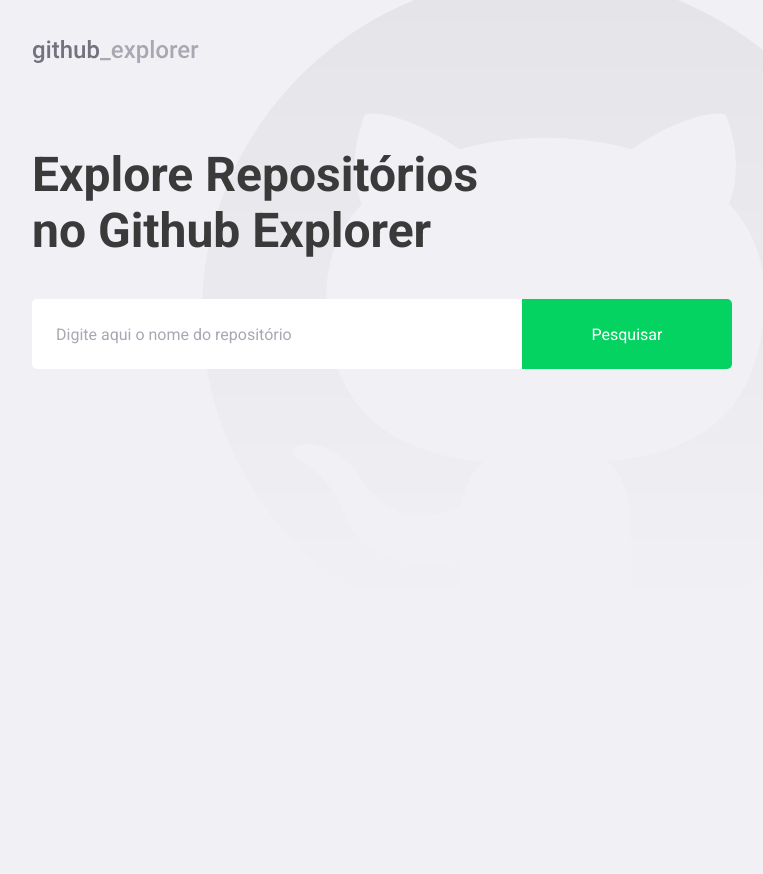
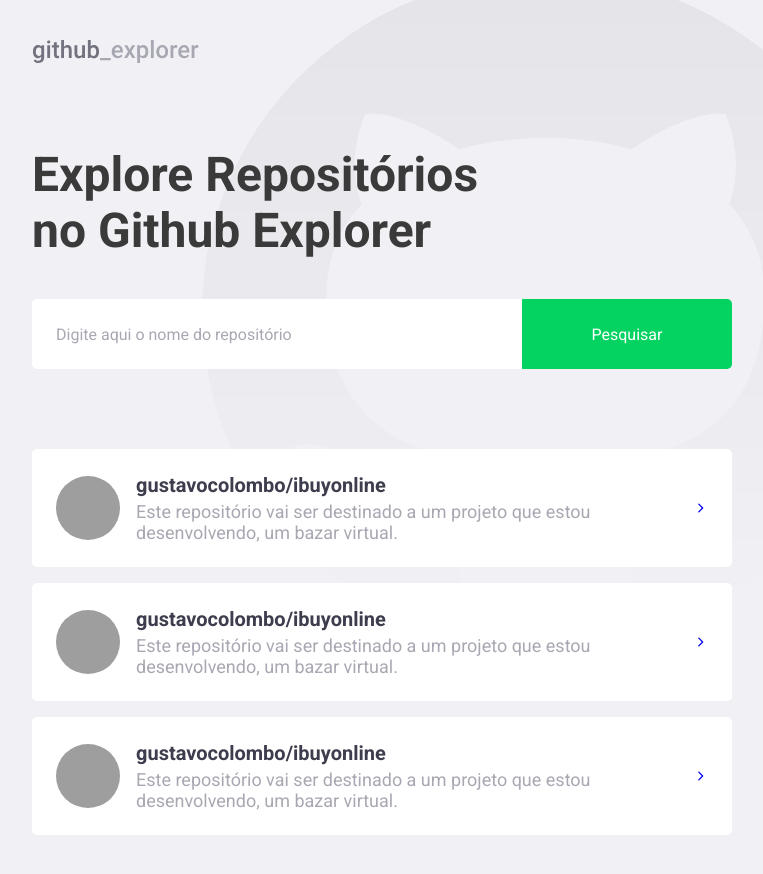
Before and after one commit to gustavocolombo/projeto-github-explorer, a React (Create React App) app: page / in a window 1280 px wide. Shown: the whole page, without its empty margins (148-911 px from the left). Before the commit the page ends 800 px from the top, so only its background shows below. Built offline with nearby package versions, Linux system fonts and the light colour scheme; grey boxes are pictures that could not be loaded.

Commit message:
criando layout da lista de repositórios

```diff
--- a/package.json
+++ b/package.json
@@ -16,6 +16,7 @@
     "polished": "^3.6.5",
     "react": "^16.13.1",
     "react-dom": "^16.13.1",
+    "react-icons": "^3.10.0",
     "react-router-dom": "^5.2.0",
     "react-scripts": "3.4.1",
     "styled-components": "^5.1.1",
--- a/src/pages/Dashboard/index.tsx
+++ b/src/pages/Dashboard/index.tsx
@@ -1,7 +1,8 @@
 import React from 'react';
 
 import logo from '../../assets/github_explorer.svg';
-import { Title, Form } from './styles';
+import { Title, Form, Repositories } from './styles';
+import { FiChevronRight } from 'react-icons/fi';
 
 const Dashboard: React.FC = () => {
   return (
@@ -13,6 +14,47 @@
         <input placeholder="Digite aqui o nome do repositório"/>
         <button type="submit">Pesquisar</button>
       </Form>
+
+      <Repositories>
+       <a href="teste">
+        <img src="https://avatars3.githubusercontent.com/u/66711378?s=460&u=1892f3e33fa834fb432991d37145567f42a6212c&v=4"
+          alt= "usuário do github"
+        />
+
+        <div>
+          <strong>gustavocolombo/ibuyonline</strong>
+          <p>Este repositório vai ser destinado a um projeto que estou desenvolvendo, um bazar virtual.</p>
+        </div>
+
+        <FiChevronRight size={20}/>
+       </a>
+
+       <a href="teste">
+        <img src="https://avatars3.githubusercontent.com/u/66711378?s=460&u=1892f3e33fa834fb432991d37145567f42a6212c&v=4"
+          alt= "usuário do github"
+        />
+
+        <div>
+          <strong>gustavocolombo/ibuyonline</strong>
+          <p>Este repositório vai ser destinado a um projeto que estou desenvolvendo, um bazar virtual.</p>
+        </div>
+
+        <FiChevronRight size={20}/>
+       </a>
+
+       <a href="teste">
+        <img src="https://avatars3.githubusercontent.com/u/66711378?s=460&u=1892f3e33fa834fb432991d37145567f42a6212c&v=4"
+          alt= "usuário do github"
+        />
+
+        <div>
+          <strong>gustavocolombo/ibuyonline</strong>
+          <p>Este repositório vai ser destinado a um projeto que estou desenvolvendo, um bazar virtual.</p>
+        </div>
+
+        <FiChevronRight size={20}/>
+       </a>
+      </Repositories>
     </>
   );
 
--- a/src/pages/Dashboard/styles.ts
+++ b/src/pages/Dashboard/styles.ts
@@ -40,5 +40,57 @@
       transition:0.3s;
     }
   }
+`;
 
+export const Repositories = styled.div`
+  margin-top:80px;
+  max-width:700px;
+
+  a{
+    background:#fff;
+    border-radius:5px;
+    width:100%;
+    padding:24px;
+    display:block;
+    text-decoration:none;
+
+    display:flex;
+    align-items:center;
+
+    &:hover{
+      transform: translateX(10px);
+      transition: 0.3s;
+    }
+
+    & + a{
+      margin-top:16px;
+    }
+
+  }
+
+  img{
+    width:64px;
+    height:64px;
+    border-radius:50%;
+  }
+
+  div{
+    margin-left:16px;
+
+      strong{
+        font-size:20px;
+        color:#3d3d4d;
+      }
+
+      p{
+        font-size:18px;
+        color:#A8A8B3;
+        margin-top:4px;
+      }
+
+      svg{
+        margin-left:auto;
+        color:#cbcbd6;
+      }
+  }
 `;
```
Also changed, not shown: 1 other file (tests, documents, lock files or other folders).
